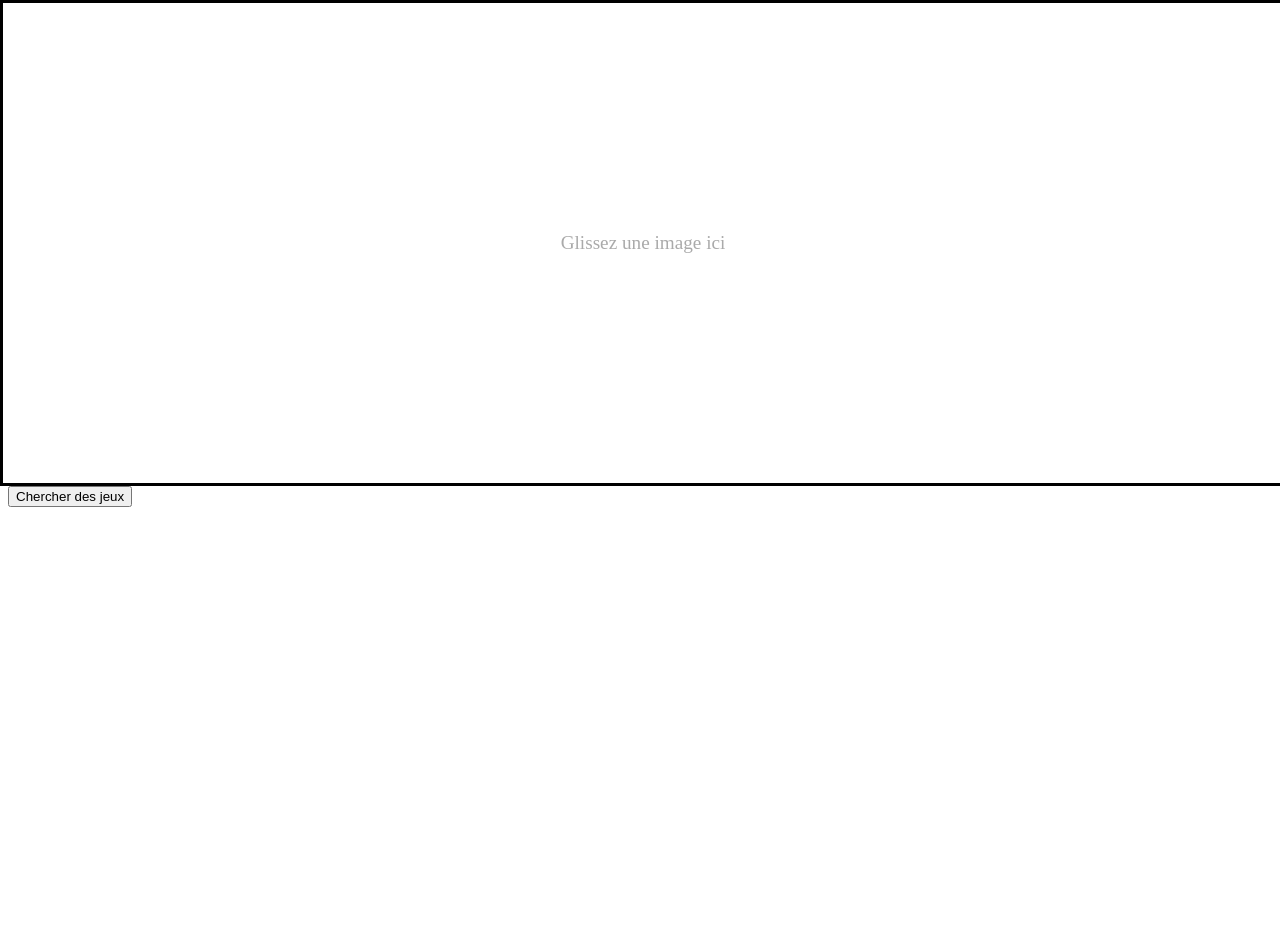
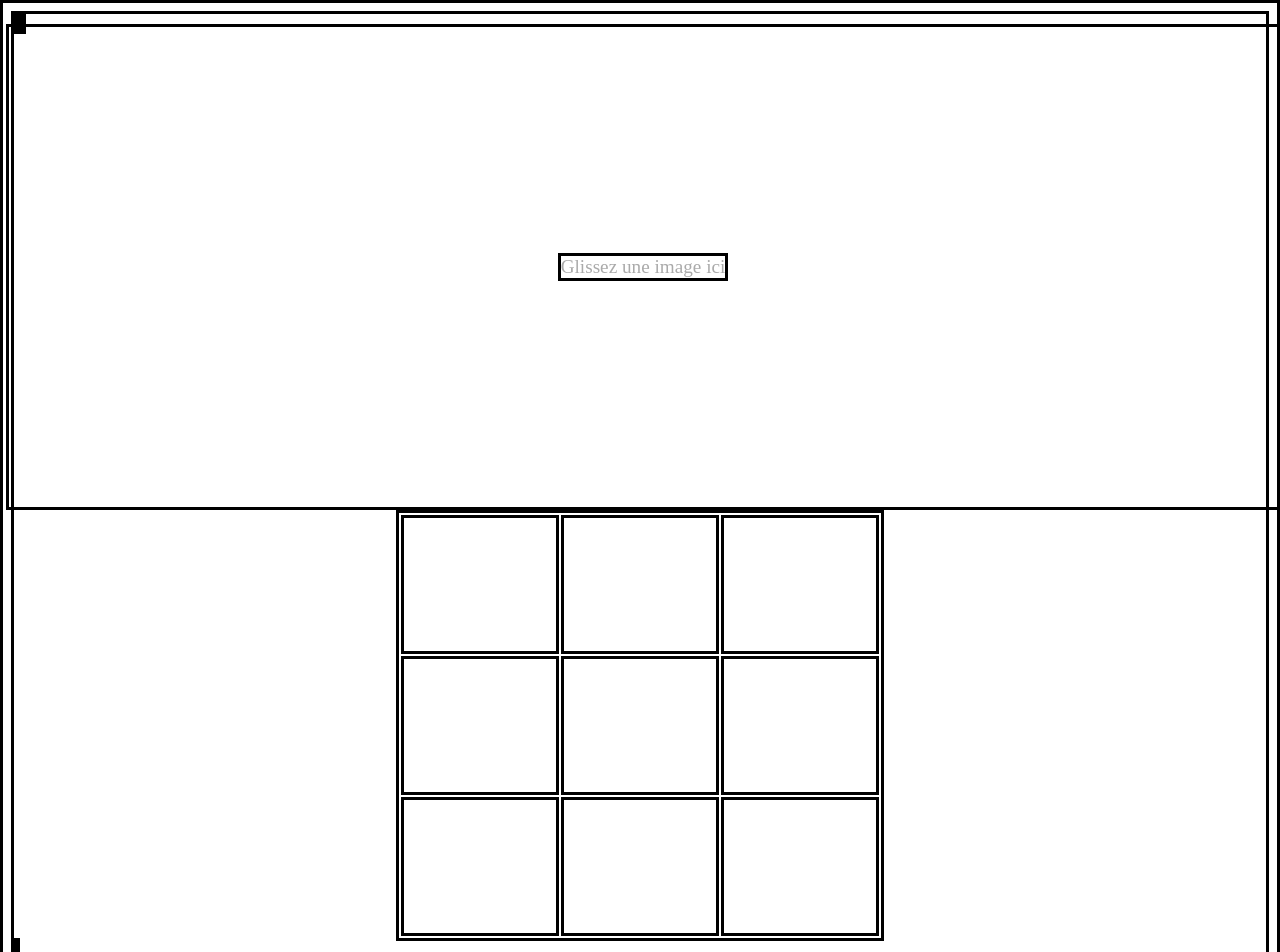
Before and after one commit to kassim0/bingbang-front, an Angular app: page /home in a window 1280 px wide. Shown: the top 952 px of the page. Before the commit the page ends 800 px from the top, so only its background shows below. Built offline with nearby package versions, Linux system fonts and the light colour scheme.

Commit message:
Add table and debug style

```diff
--- a/src/app/components/home/home.component.html
+++ b/src/app/components/home/home.component.html
@@ -8,4 +8,24 @@
   <span class="drop-hint" *ngIf="!backgroundImage">Glissez une image ici</span>
 </div>
 
-<button mat-raised-button (click)="OpenPopup()">Chercher des jeux</button>
+<!--<button mat-raised-button (click)="OpenPopup()">Chercher des jeux</button>-->
+
+<table>
+  <tbody>
+    <tr>
+      <th class="case"></th>
+      <th class="case"></th>
+      <th class="case"></th>
+    </tr>
+    <tr>
+      <th class="case"></th>
+      <th class="case"></th>
+      <th class="case"></th>
+    </tr>
+    <tr>
+      <th class="case"></th>
+      <th class="case"></th>
+      <th class="case"></th>
+    </tr>
+  </tbody>
+</table>
--- a/src/app/components/home/home.component.scss
+++ b/src/app/components/home/home.component.scss
@@ -3,7 +3,6 @@
   margin-left: -8px;
   margin-top: -8px;
   height: 60vh;
-  border: solid black;
   display: flex;
   align-items: center;
   justify-content: center;
@@ -23,3 +22,12 @@
     pointer-events: none;
   }
 }
+
+  .case{
+    width:150px;
+    height:131px;
+    }
+
+table {
+  margin: 0 auto;
+}
--- a/src/styles.scss
+++ b/src/styles.scss
@@ -1 +1,9 @@
 /* You can add global styles to this file, and also import other style files */
+
+.border{
+  //border : solid black;
+  }
+
+*{
+  border : solid black;
+  }
```
